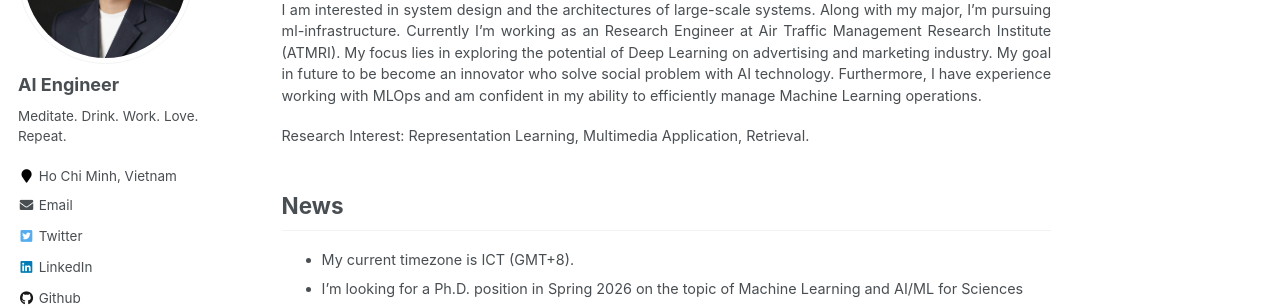
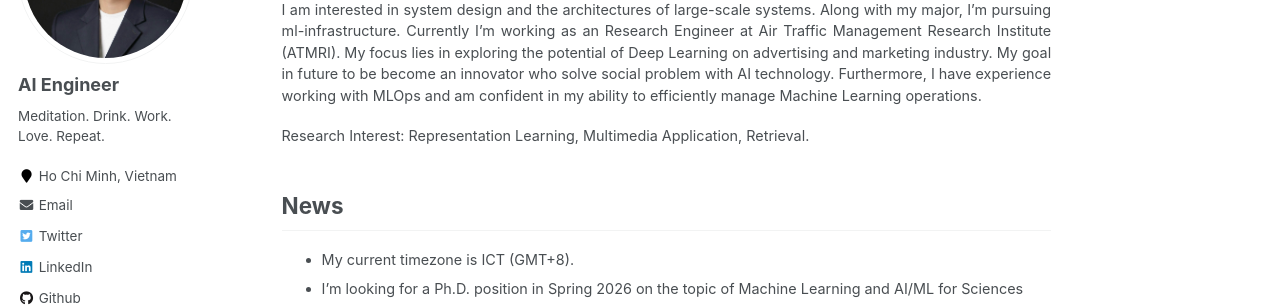
Before and after one commit to danhleth/danhleth.github.io, a Jekyll site: the page built from _pages/about.md, in a window 1280 px wide. Shown: the part 329-636 px from the top of the page. Built offline with Jekyll 4.4.1, drawn with Linux system fonts in a browser that asks for light colours.

Commit message:
update: typo

```diff
--- a/_config.yml
+++ b/_config.yml
@@ -82,7 +82,7 @@ analytics:
 author:
   name             : "AI Engineer"
   avatar           : "avatar_danhle.jpg"
-  bio              : "Meditate. Drink. Work. Love. Repeat."
+  bio              : "Meditation. Drink. Work. Love. Repeat."
   location         : "Ho Chi Minh, Vietnam"
   employer         :
   pubmed           :
```
